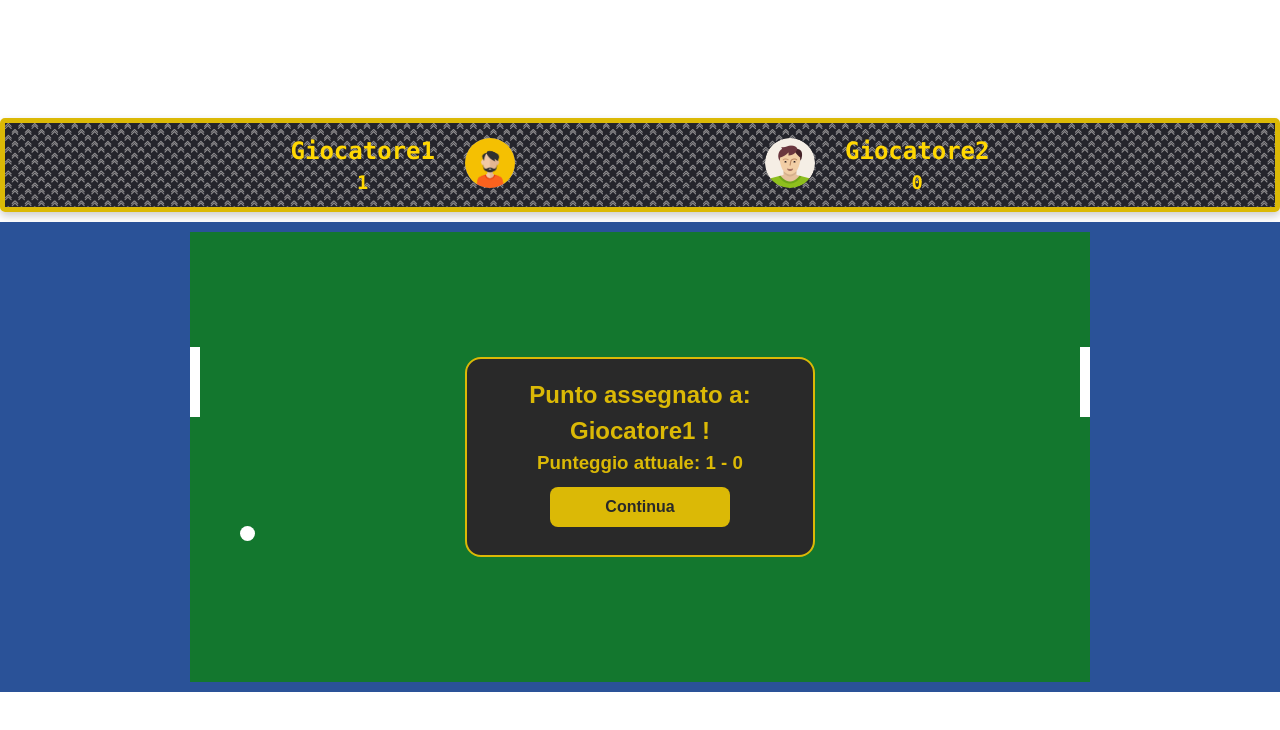
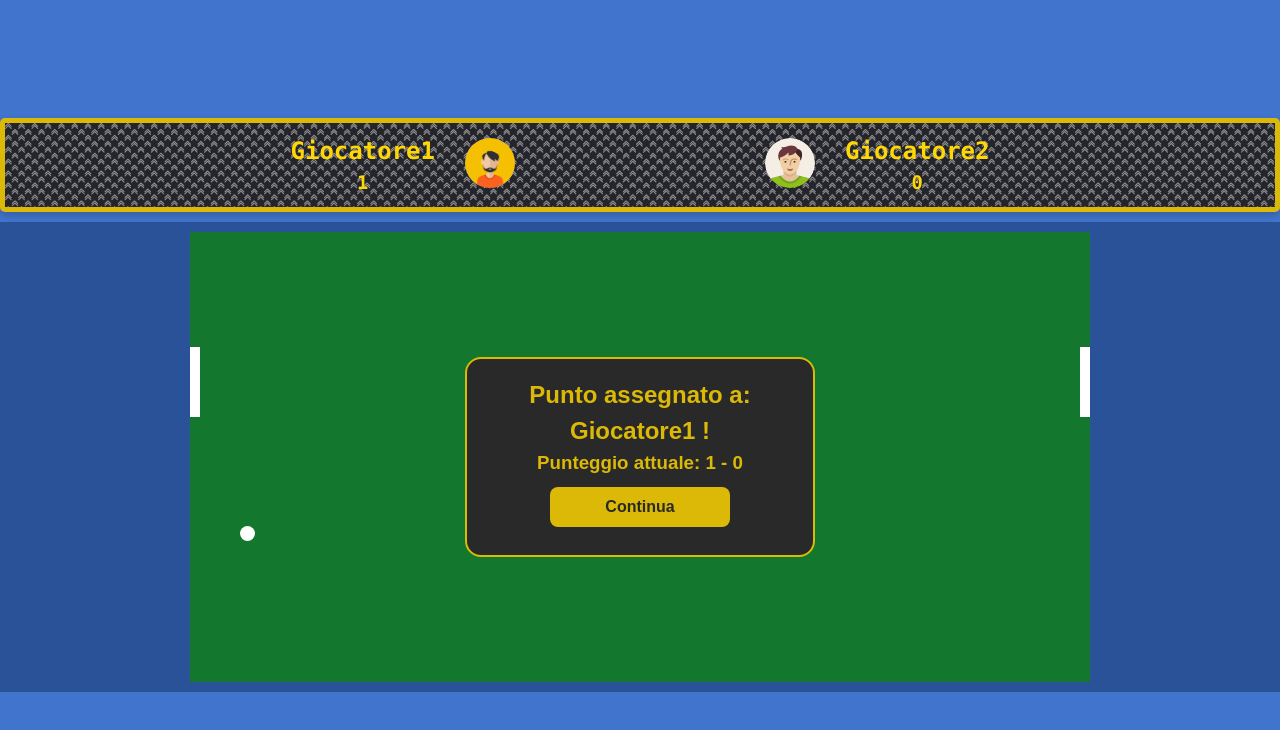
Before and after one commit to AndreaSergi/DevPlayground, a React (Vite) app in the folder devplayground/: page /pvp in a window 1280 px wide. Shown: the top 730 px of the page. Built offline with nearby package versions, Linux system fonts and the light colour scheme.

Commit message:
modifiche css

```diff
--- a/devplayground/src/pingPong/pingpong.css
+++ b/devplayground/src/pingPong/pingpong.css
@@ -6,6 +6,7 @@
 
 body {
     font-family: Arial, sans-serif;
+    background-color: #1c5ac4d5;
 }
 
 
```
